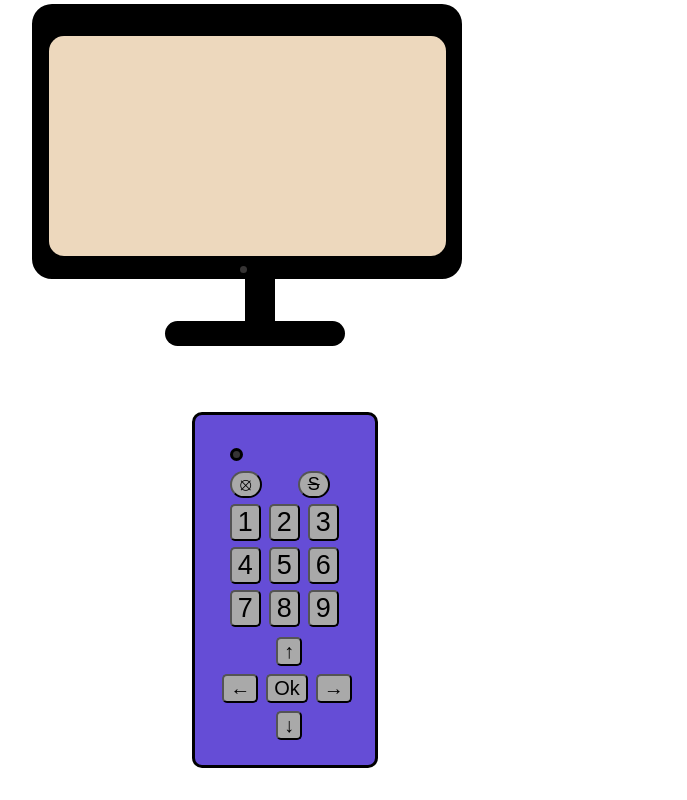
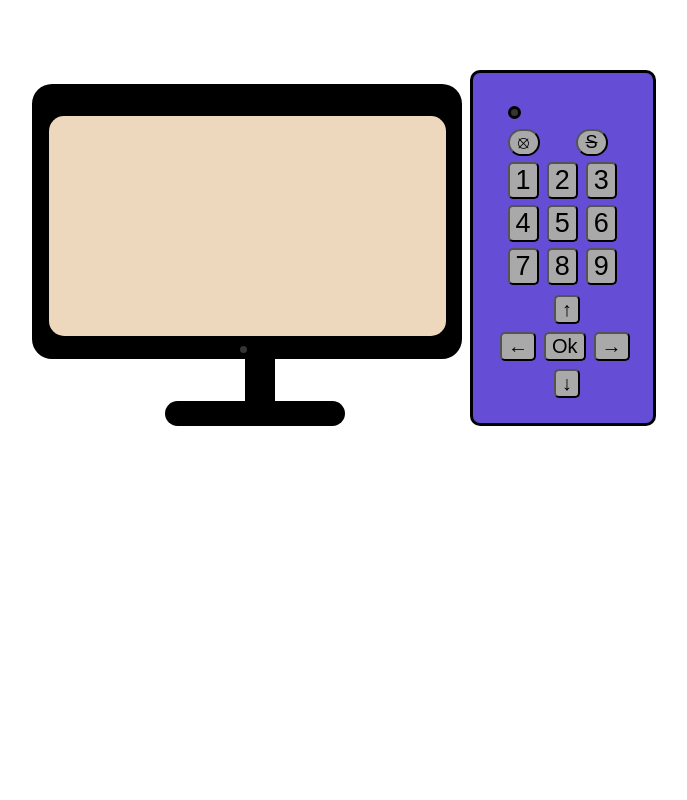
Before and after one commit to jaihindkushwah/Tv-remote, a plain HTML site: page index.html in a window 1280 px wide. Shown: the whole page, without its empty margins (357-1044 px from the left). Drawn offline with nearby package versions, Linux system fonts and the light colour scheme.

Commit message:
Update style.css

```diff
--- a/style.css
+++ b/style.css
@@ -2,6 +2,14 @@
     margin: 2px;
 }
 /* indicate light or signal light */
+body{
+    display: flex;
+    width: 100%;
+    flex-direction: row;
+    align-content: center;
+    flex-wrap: nowrap;
+    align-items: flex-end;
+}
 #dot,#dot1 {
     border: 3px solid black;
     height: 7px;
```
